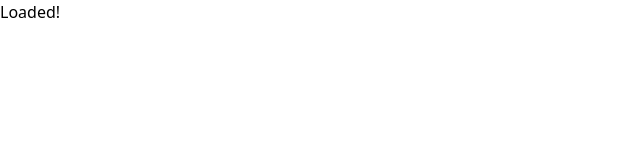
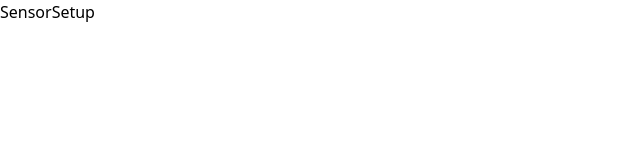
Before and after one commit to concord-consortium/woowoowoo, a React (Vite) app: page / in a window 1280 px wide. Shown: the top 160 px of the page, without its empty margins (0-640 px from the left). Built offline with nearby package versions, Linux system fonts and the light colour scheme.

Commit message:
Setup components

```diff
--- a/src/components/app.tsx
+++ b/src/components/app.tsx
@@ -1,7 +1,41 @@
-import React from "react"
+import React, { useState } from "react"
+import { SensorSetup } from "./sensor-setup"
+import { SensorView } from "./sensor-view"
+import { SetDisplayName } from "./set-display-name"
+
+type SensorValue = number
+
+type State = {
+  view: "sensor-setup"|"set-display-name"|"sensor-view"
+  displayName?: string
+  sensorValue?: SensorValue
+  history: Record<string,SensorValue[]>
+  muteAudio: boolean
+}
+
+const initialState: State = {
+  view:"sensor-setup",
+  history: {},
+  muteAudio: false,
+}
+
+export type ComponentProps = {
+  state: State,
+  setState: React.Dispatch<React.SetStateAction<State>>
+}
 
 export const App = () => {
-  return (
-    <div className="font-bold">Loaded!</div>
-  )
+  const [state, setState] = useState<State>(initialState)
+  const {view} = state
+
+  switch (view) {
+    case "sensor-setup":
+      return <SensorSetup state={state} setState={setState}/>
+
+    case "set-display-name":
+      return <SetDisplayName state={state} setState={setState}/>
+
+    case "sensor-setup":
+      return <SensorView state={state} setState={setState}/>
+  }
 }
--- /dev/null
+++ b/src/components/sensor-setup.tsx
@@ -0,0 +1,8 @@
+import React from "react"
+import { ComponentProps } from "./app"
+
+export const SensorSetup = (props: ComponentProps) => {
+  return (
+    <div>SensorSetup</div>
+  )
+}
--- /dev/null
+++ b/src/components/sensor-view.tsx
@@ -0,0 +1,8 @@
+import React from "react"
+import { ComponentProps } from "./app"
+
+export const SensorView = (props: ComponentProps) => {
+  return (
+    <div>SensorView</div>
+  )
+}
--- /dev/null
+++ b/src/components/set-display-name.tsx
@@ -0,0 +1,8 @@
+import React from "react"
+import { ComponentProps } from "./app"
+
+export const SetDisplayName = (props: ComponentProps) => {
+  return (
+    <div>SetDisplayName</div>
+  )
+}
--- a/src/index.html
+++ b/src/index.html
@@ -1,7 +1,7 @@
 <!doctype html>
 <html>
 <head>
-  <title>Parcel & Tailwind with TypeScript Test</title>
+  <title>WOOWOOWOO</title>
   <meta charset="UTF-8">
   <meta name="viewport" content="width=device-width, initial-scale=1.0">
   <link href="./index.css" rel="stylesheet">
```
